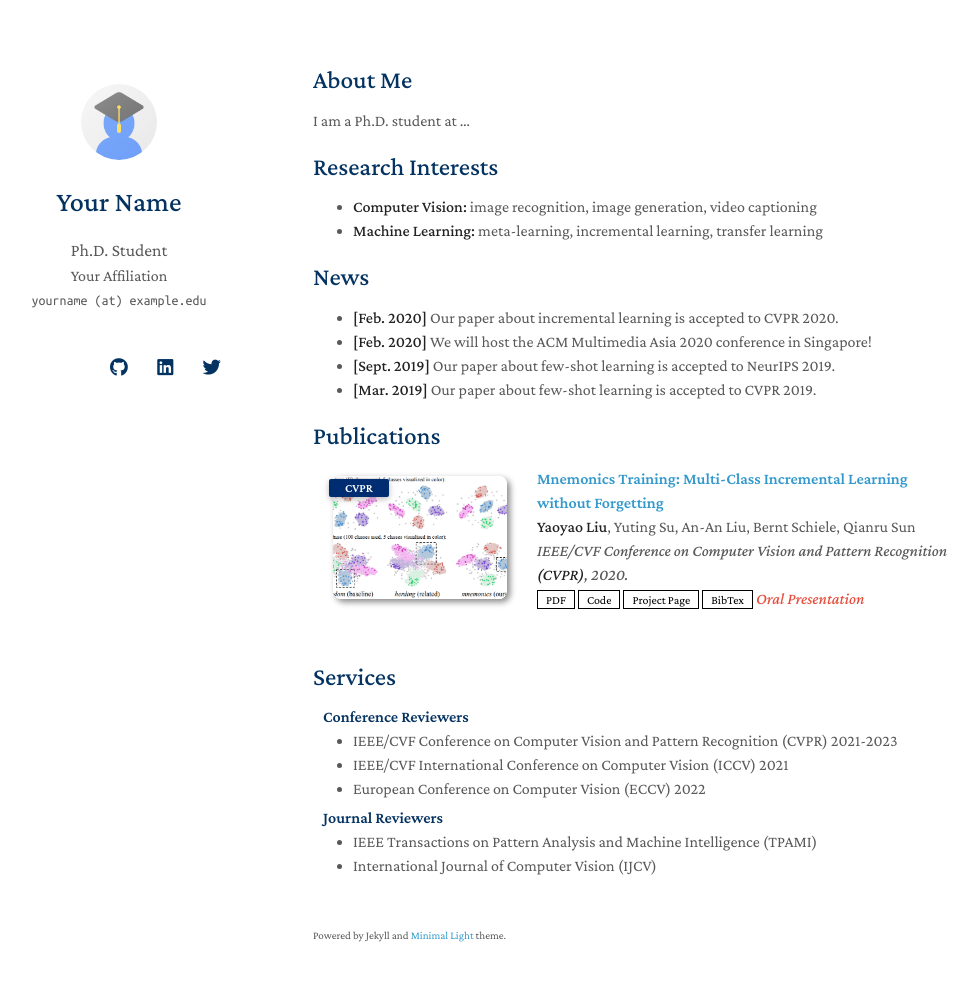
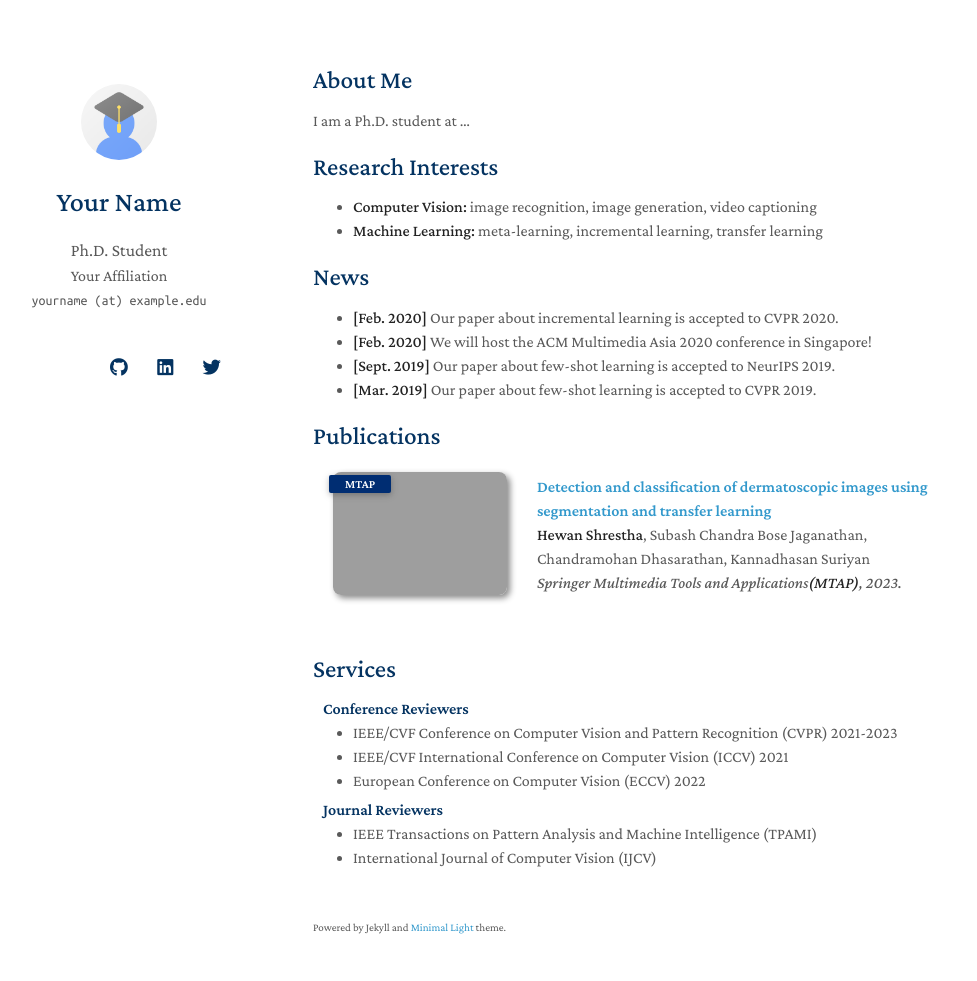
Before and after one commit to hewanshrestha/hewanshrestha.github.io, a Jekyll site: the page built from index.md, in a window 1280 px wide and 1016 px high. Shown: the top 981 px of the window, without its empty margins (157-1134 px from the left). Built offline with Jekyll 4.4.1, drawn with Linux system fonts in a browser that asks for light colours; nearby versions of some CDN libraries; a style sheet for code colours, icons or effects is not loaded; our own code applies the rules of GitHub Pages for plain Markdown files; grey boxes are pictures that could not be loaded.

Commit message:
Update publications.md

```diff
--- a/_includes/publications.md
+++ b/_includes/publications.md
@@ -7,21 +7,22 @@
 <div class="pub-row">
 
   <div class="col-sm-3 abbr" style="position: relative;padding-right: 15px;padding-left: 15px;">
-    <img src="assets/img/teaser_example.png" class="teaser img-fluid z-depth-1">
-    <abbr class="badge">CVPR</abbr>
+    <img src="assets/img/mtap.png" class="teaser img-fluid z-depth-1">
+    <abbr class="badge">MTAP</abbr>
   </div>
 
   <div class="col-sm-9" style="position: relative;padding-right: 15px;padding-left: 20px;">
-    <div class="title"><a href="https://arxiv.org/pdf/2002.10211.pdf">Mnemonics Training: Multi-Class Incremental Learning without Forgetting</a></div>
-    <div class="author"><strong>Yaoyao Liu</strong>, Yuting Su, An-An Liu, Bernt Schiele, Qianru Sun</div>
-    <div class="periodical"><em>IEEE/CVF Conference on Computer Vision and Pattern Recognition <strong>(CVPR)</strong>, 2020.</em></div>
-    <div class="links">
+    <div class="title"><a href="https://arxiv.org/pdf/2002.10211.pdf">Detection and classification of dermatoscopic images using segmentation and transfer learning</a></div>
+    <div class="author"><strong>Hewan Shrestha</strong>, Subash Chandra Bose Jaganathan, Chandramohan Dhasarathan, Kannadhasan Suriyan</div>
+
+    <div class="periodical"><em>Springer Multimedia Tools and Applications<strong>(MTAP)</strong>, 2023.</em></div>
+    <!--<div class="links">
       <a href="https://arxiv.org/pdf/2002.10211.pdf" class="btn btn-sm z-depth-0" role="button" target="_blank" style="font-size:12px;">PDF</a>
       <a href="https://github.com/yaoyao-liu/mnemonics" class="btn btn-sm z-depth-0" role="button" target="_blank" style="font-size:12px;">Code</a>
       <a href="https://class-il.mpi-inf.mpg.de/mnemonics/" class="btn btn-sm z-depth-0" role="button" target="_blank" style="font-size:12px;">Project Page</a>
       <a href="https://dblp.uni-trier.de/rec/conf/cvpr/LiuSLSS20.html?view=bibtex" class="btn btn-sm z-depth-0" role="button" target="_blank" style="font-size:12px;">BibTex</a>
       <strong><i style="color:#e74d3c">Oral Presentation</i></strong>
-    </div>
+    </div>-->
   </div>
 </div>
 </li>
```
